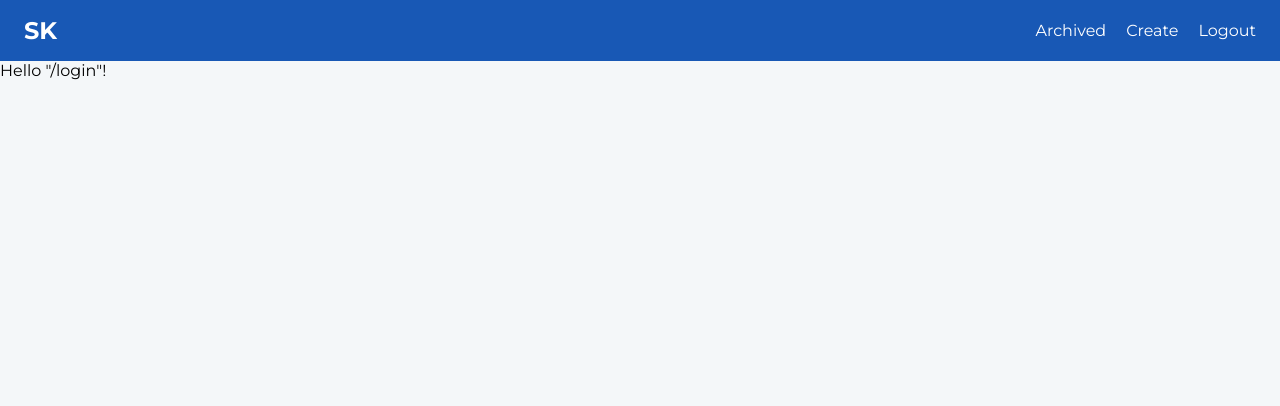
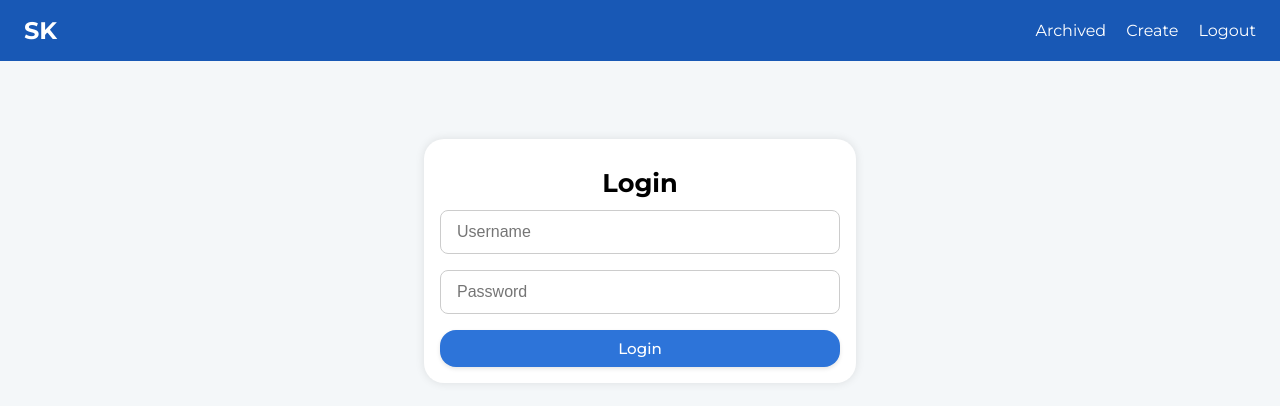
Before and after one commit to Simon-Cheek/SKTaskMgmt-FrontEnd, a React (Vite) app: page /login in a window 1280 px wide. Shown: the top 406 px of the page. Built offline with nearby package versions, Linux system fonts and the light colour scheme.

Commit message:
Get login form up and running

```diff
--- /dev/null
+++ b/src/components/login/LoginForm.tsx
@@ -0,0 +1,75 @@
+/** @jsxImportSource @emotion/react */
+import { css } from "@emotion/react";
+import { useState } from "react";
+import Btn from "../Button";
+import { colors } from "../../colors";
+
+const formCss = css`
+  display: flex;
+  flex-direction: column;
+  gap: 1em;
+  width: 100%;
+`;
+
+const inputCss = css`
+  padding: 0.75em 1em;
+  border: 1px solid #ccc;
+  border-radius: 0.5em;
+  font-size: 1em;
+  outline: none;
+  transition: border 0.2s ease;
+
+  &:focus {
+    border-color: #4cafef;
+    box-shadow: 0 0 0 3px rgba(76, 175, 239, 0.3);
+  }
+`;
+
+const buttonCss = css`
+  padding: 0.75em;
+  border: none;
+  border-radius: 0.5em;
+  background: linear-gradient(135deg, #4cafef, #007bff);
+  color: white;
+  font-size: 1em;
+  font-weight: bold;
+  cursor: pointer;
+  transition:
+    background 0.3s ease,
+    transform 0.1s ease;
+
+  &:hover {
+    background: linear-gradient(135deg, #3a9bdc, #006be0);
+  }
+
+  &:active {
+    transform: scale(0.98);
+  }
+`;
+
+export function LoginForm() {
+  const [username, setUsername] = useState("");
+  const [password, setPassword] = useState("");
+
+  return (
+    <form css={formCss} onSubmit={(e) => e.preventDefault()}>
+      <input
+        type="text"
+        placeholder="Username"
+        css={inputCss}
+        value={username}
+        onChange={(e) => setUsername(e.target.value)}
+      />
+      <input
+        type="password"
+        placeholder="Password"
+        css={inputCss}
+        value={password}
+        onChange={(e) => setPassword(e.target.value)}
+      />
+      <Btn color="blue" type="submit">
+        Login
+      </Btn>
+    </form>
+  );
+}
--- a/src/routes/login.tsx
+++ b/src/routes/login.tsx
@@ -1,9 +1,44 @@
+/** @jsxImportSource @emotion/react */
+import { css } from "@emotion/react";
 import { createFileRoute } from "@tanstack/react-router";
+import Card from "../components/Card";
+import { H1 } from "../components/Text";
+import { LoginForm } from "../components/login/LoginForm";
 
 export const Route = createFileRoute("/login")({
   component: RouteComponent,
 });
 
+const loginContainerCss = css`
+  display: flex;
+  justify-content: center;
+  align-items: center;
+  width: 100%;
+  height: 400px;
+`;
+
+const loginCardCss = css`
+  margin: 0.5em 2em;
+  padding: 1em;
+  display: flex;
+  justify-content: center;
+  align-items: center;
+  flex-direction: column;
+  max-width: 400px;
+  width: 100%;
+`;
+
+const headerCss = css`
+  font-size: 1.6em;
+`;
+
 function RouteComponent() {
-  return <div>Hello "/login"!</div>;
+  return (
+    <div css={loginContainerCss}>
+      <Card customCSS={loginCardCss}>
+        <H1 customCSS={headerCss}>Login</H1>
+        <LoginForm />
+      </Card>
+    </div>
+  );
 }
```
